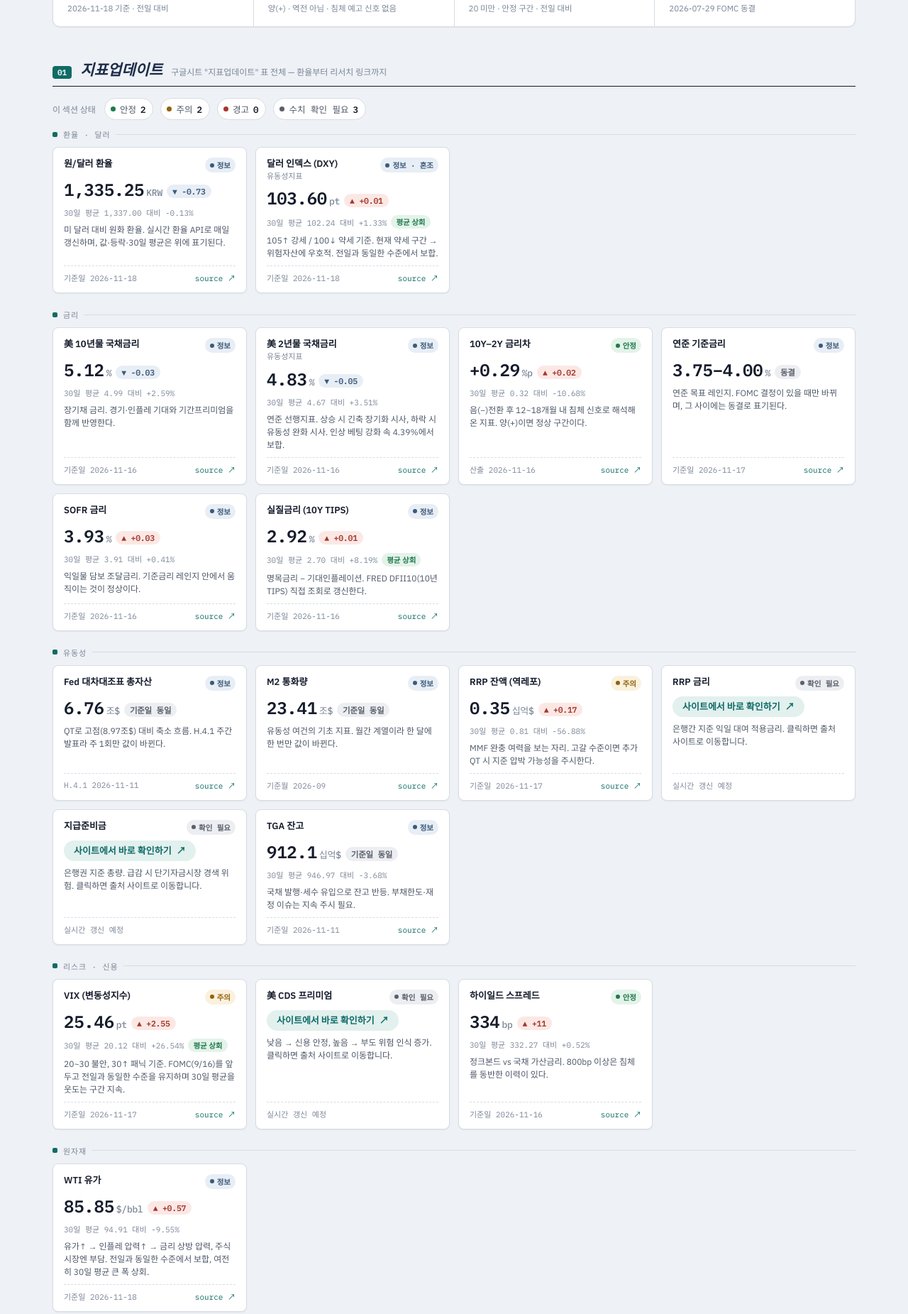
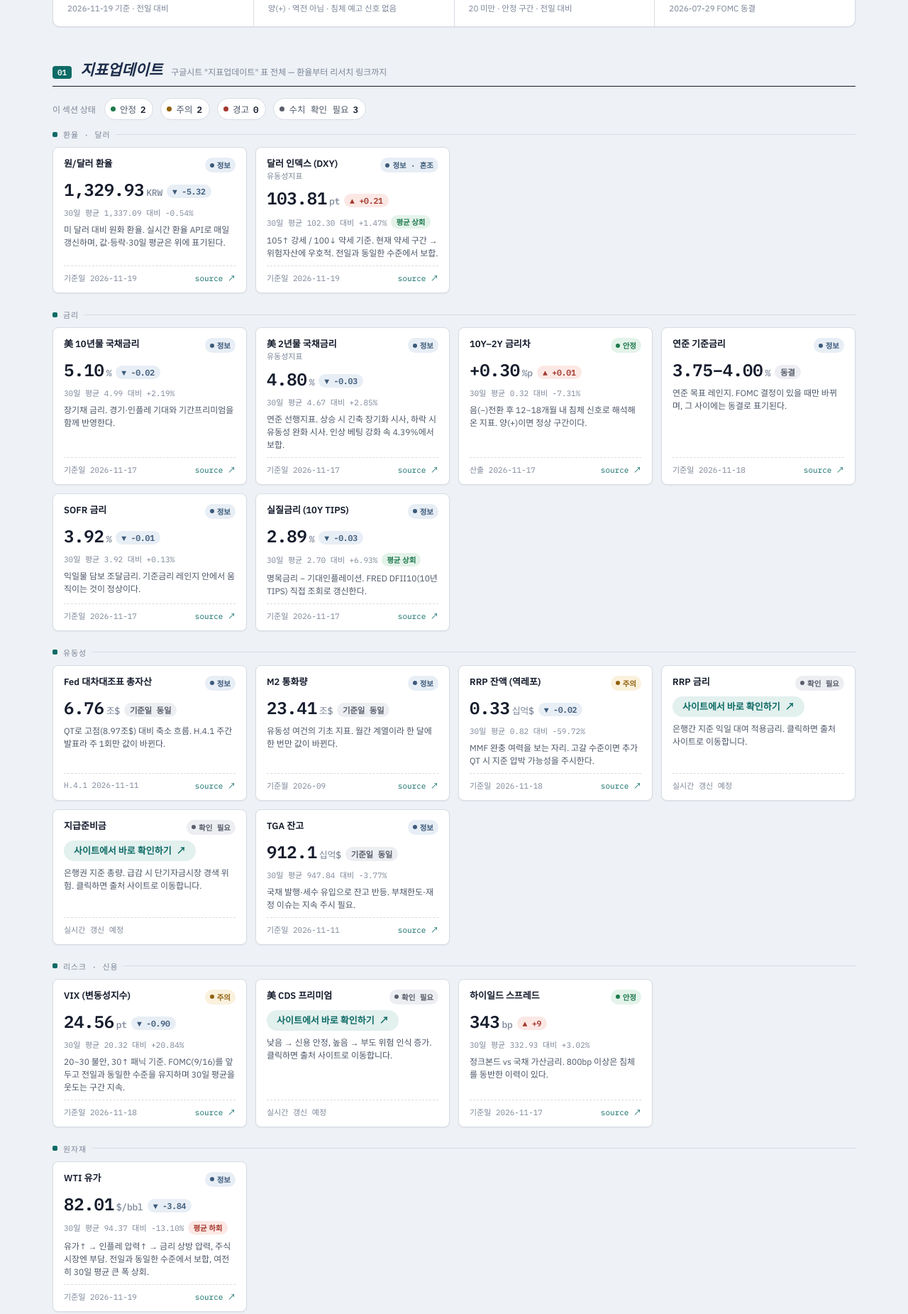
Before and after one commit to Joosung-1019/macro-dashboard, a plain HTML site: page index.html in a window 1280 px wide. Shown: the part 344-2195 px from the top of the page at 71% size. Drawn offline with Linux system fonts and the light colour scheme.

Commit message:
자동 갱신(GitHub Actions): 2026-11-19 09:03 [부분갱신]

```diff
--- a/index.html
+++ b/index.html
@@ -638,17 +638,17 @@
   <div class="hero-grid">
     <div class="hero-tile">
       <span class="label">원/달러 환율</span>
-      <span class="value">1,335.25<span class="unit">KRW</span><span class="delta-chip down">▼ -0.73</span></span>
-      <span class="sub">2026-11-18 기준 · 전일 대비</span>
+      <span class="value">1,329.93<span class="unit">KRW</span><span class="delta-chip down">▼ -5.32</span></span>
+      <span class="sub">2026-11-19 기준 · 전일 대비</span>
     </div>
     <div class="hero-tile">
       <span class="label">美 10Y–2Y 금리차</span>
-      <span class="value">+0.29<span class="unit">%p</span><span class="delta-chip up">▲ +0.02</span></span>
+      <span class="value">+0.30<span class="unit">%p</span><span class="delta-chip up">▲ +0.01</span></span>
       <span class="sub">양(+) · 역전 아님 · 침체 예고 신호 없음</span>
     </div>
     <div class="hero-tile">
       <span class="label">VIX 공포지수</span>
-      <span class="value">25.46<span class="unit">pt</span><span class="delta-chip up">▲ +2.55</span></span>
+      <span class="value">24.56<span class="unit">pt</span><span class="delta-chip down">▼ -0.90</span></span>
       <span class="sub">20 미만 · 안정 구간 · 전일 대비</span>
     </div>
     <div class="hero-tile">
@@ -681,20 +681,20 @@
           <span class="tile-label">원/달러 환율</span>
           <span class="pill info">정보</span>
         </div>
-        <span class="value">1,335.25<span class="unit">KRW</span><span class="delta-chip down">▼ -0.73</span></span>
-        <span class="trend-line">30일 평균 1,337.00 대비 -0.13%</span>
+        <span class="value">1,329.93<span class="unit">KRW</span><span class="delta-chip down">▼ -5.32</span></span>
+        <span class="trend-line">30일 평균 1,337.09 대비 -0.54%</span>
         <span class="note">미 달러 대비 원화 환율. 실시간 환율 API로 매일 갱신하며, 값·등락·30일 평균은 위에 표기된다.</span>
-        <span class="meta"><span>기준일 2026-11-18</span><a href="https://search.naver.com/search.naver?where=nexearch&query=환율" target="_blank" rel="noopener">source ↗</a></span>
+        <span class="meta"><span>기준일 2026-11-19</span><a href="https://search.naver.com/search.naver?where=nexearch&query=환율" target="_blank" rel="noopener">source ↗</a></span>
       </div>
       <div class="tile">
         <div class="tile-top">
           <span class="tile-label">달러 인덱스 (DXY)<span class="code">유동성지표</span></span>
           <span class="pill info">정보 · 혼조</span>
         </div>
-        <span class="value">103.60<span class="unit">pt</span><span class="delta-chip up">▲ +0.01</span></span>
-        <span class="trend-line">30일 평균 102.24 대비 +1.33%<span class="trend-flag up">평균 상회</span></span>
+        <span class="value">103.81<span class="unit">pt</span><span class="delta-chip up">▲ +0.21</span></span>
+        <span class="trend-line">30일 평균 102.30 대비 +1.47%<span class="trend-flag up">평균 상회</span></span>
         <span class="note">105↑ 강세 / 100↓ 약세 기준. 현재 약세 구간 → 위험자산에 우호적. 전일과 동일한 수준에서 보합.</span>
-        <span class="meta"><span>기준일 2026-11-18</span><a href="https://kr.investing.com/indices/usdollar" target="_blank" rel="noopener">source ↗</a></span>
+        <span class="meta"><span>기준일 2026-11-19</span><a href="https://kr.investing.com/indices/usdollar" target="_blank" rel="noopener">source ↗</a></span>
       </div>
     </div>
 
@@ -702,44 +702,44 @@
     <div class="tile-grid">
       <div class="tile">
         <div class="tile-top"><span class="tile-label">美 10년물 국채금리</span><span class="pill info">정보</span></div>
-        <span class="value">5.12<span class="unit">%</span><span class="delta-chip down">▼ -0.03</span></span>
-        <span class="trend-line">30일 평균 4.99 대비 +2.59%</span>
+        <span class="value">5.10<span class="unit">%</span><span class="delta-chip down">▼ -0.02</span></span>
+        <span class="trend-line">30일 평균 4.99 대비 +2.19%</span>
         <span class="note">장기채 금리. 경기·인플레 기대와 기간프리미엄을 함께 반영한다.</span>
-        <span class="meta"><span>기준일 2026-11-16</span><a href="https://kr.investing.com/rates-bonds/u.s.-10-year-bond-yield" target="_blank" rel="noopener">source ↗</a></span>
+        <span class="meta"><span>기준일 2026-11-17</span><a href="https://kr.investing.com/rates-bonds/u.s.-10-year-bond-yield" target="_blank" rel="noopener">source ↗</a></span>
       </div>
       <div class="tile">
         <div class="tile-top"><span class="tile-label">美 2년물 국채금리<span class="code">유동성지표</span></span><span class="pill info">정보</span></div>
-        <span class="value">4.83<span class="unit">%</span><span class="delta-chip down">▼ -0.05</span></span>
-        <span class="trend-line">30일 평균 4.67 대비 +3.51%</span>
+        <span class="value">4.80<span class="unit">%</span><span class="delta-chip down">▼ -0.03</span></span>
+        <span class="trend-line">30일 평균 4.67 대비 +2.85%</span>
         <span class="note">연준 선행지표. 상승 시 긴축 장기화 시사, 하락 시 유동성 완화 시사. 인상 베팅 강화 속 4.39%에서 보합.</span>
-        <span class="meta"><span>기준일 2026-11-16</span><a href="https://fred.stlouisfed.org/series/DGS2" target="_blank" rel="noopener">source ↗</a></span>
+        <span class="meta"><span>기준일 2026-11-17</span><a href="https://fred.stlouisfed.org/series/DGS2" target="_blank" rel="noopener">source ↗</a></span>
       </div>
       <div class="tile">
         <div class="tile-top"><span class="tile-label">10Y–2Y 금리차</span><span class="pill good">안정</span></div>
-        <span class="value">+0.29<span class="unit">%p</span><span class="delta-chip up">▲ +0.02</span></span>
-        <span class="trend-line">30일 평균 0.32 대비 -10.68%</span>
+        <span class="value">+0.30<span class="unit">%p</span><span class="delta-chip up">▲ +0.01</span></span>
+        <span class="trend-line">30일 평균 0.32 대비 -7.31%</span>
         <span class="note">음(−)전환 후 12~18개월 내 침체 신호로 해석해 온 지표. 양(+)이면 정상 구간이다.</span>
-        <span class="meta"><span>산출 2026-11-16</span><a href="https://indexergo.com/series/?detailId=13402&frq=D" target="_blank" rel="noopener">source ↗</a></span>
+        <span class="meta"><span>산출 2026-11-17</span><a href="https://indexergo.com/series/?detailId=13402&frq=D" target="_blank" rel="noopener">source ↗</a></span>
       </div>
       <div class="tile">
         <div class="tile-top"><span class="tile-label">연준 기준금리</span><span class="pill info">정보</span></div>
         <span class="value">3.75–4.00<span class="unit">%</span><span class="delta-chip flat">동결</span></span>
         <span class="note">연준 목표 레인지. FOMC 결정이 있을 때만 바뀌며, 그 사이에는 동결로 표기된다.</span>
-        <span class="meta"><span>기준일 2026-11-17</span><a href="https://indexergo.com/series/?detailId=14601&frq=D" target="_blank" rel="noopener">source ↗</a></span>
+        <span class="meta"><span>기준일 2026-11-18</span><a href="https://indexergo.com/series/?detailId=14601&frq=D" target="_blank" rel="noopener">source ↗</a></span>
       </div>
       <div class="tile">
         <div class="tile-top"><span class="tile-label">SOFR 금리</span><span class="pill info">정보</span></div>
-        <span class="value">3.93<span class="unit">%</span><span class="delta-chip up">▲ +0.03</span></span>
-        <span class="trend-line">30일 평균 3.91 대비 +0.41%</span>
+        <span class="value">3.92<span class="unit">%</span><span class="delta-chip down">▼ -0.01</span></span>
+        <span class="trend-line">30일 평균 3.92 대비 +0.13%</span>
         <span class="note">익일물 담보 조달금리. 기준금리 레인지 안에서 움직이는 것이 정상이다.</span>
-        <span class="meta"><span>기준일 2026-11-16</span><a href="https://www.sofrrate.com/" target="_blank" rel="noopener">source ↗</a></span>
+        <span class="meta"><span>기준일 2026-11-17</span><a href="https://www.sofrrate.com/" target="_blank" rel="noopener">source ↗</a></span>
       </div>
       <div class="tile">
         <div class="tile-top"><span class="tile-label">실질금리 (10Y TIPS)</span><span class="pill info">정보</span></div>
-        <span class="value">2.92<span class="unit">%</span><span class="delta-chip up">▲ +0.01</span></span>
-        <span class="trend-line">30일 평균 2.70 대비 +8.19%<span class="trend-flag up">평균 상회</span></span>
+        <span class="value">2.89<span class="unit">%</span><span class="delta-chip down">▼ -0.03</span></span>
+        <span class="trend-line">30일 평균 2.70 대비 +6.93%<span class="trend-flag up">평균 상회</span></span>
         <span class="note">명목금리 − 기대인플레이션. FRED DFII10(10년 TIPS) 직접 조회로 갱신한다.</span>
-        <span class="meta"><span>기준일 2026-11-16</span><a href="https://fred.stlouisfed.org/series/DFII10" target="_blank" rel="noopener">source ↗</a></span>
+        <span class="meta"><span>기준일 2026-11-17</span><a href="https://fred.stlouisfed.org/series/DFII10" target="_blank" rel="noopener">source ↗</a></span>
       </div>
     </div>
 
@@ -759,10 +759,10 @@
       </div>
       <div class="tile">
         <div class="tile-top"><span class="tile-label">RRP 잔액 (역레포)</span><span class="pill warn">주의</span></div>
-        <span class="value">0.35<span class="unit">십억$</span><span class="delta-chip up">▲ +0.17</span></span>
-        <span class="trend-line">30일 평균 0.81 대비 -56.88%</span>
+        <span class="value">0.33<span class="unit">십억$</span><span class="delta-chip down">▼ -0.02</span></span>
+        <span class="trend-line">30일 평균 0.82 대비 -59.72%</span>
         <span class="note">MMF 완충 여력을 보는 자리. 고갈 수준이면 추가 QT 시 지준 압박 가능성을 주시한다.</span>
-        <span class="meta"><span>기준일 2026-11-17</span><a href="https://www.newyorkfed.org/markets/desk-operations/reverse-repo" target="_blank" rel="noopener">source ↗</a></span>
+        <span class="meta"><span>기준일 2026-11-18</span><a href="https://www.newyorkfed.org/markets/desk-operations/reverse-repo" target="_blank" rel="noopener">source ↗</a></span>
       </div>
       <div class="tile">
         <div class="tile-top"><span class="tile-label">RRP 금리</span><span class="pill todo">확인 필요</span></div>
@@ -779,7 +779,7 @@
       <div class="tile">
         <div class="tile-top"><span class="tile-label">TGA 잔고</span><span class="pill info">정보</span></div>
         <span class="value">912.1<span class="unit">십억$</span><span class="delta-chip flat">기준일 동일</span></span>
-        <span class="trend-line">30일 평균 946.97 대비 -3.68%</span>
+        <span class="trend-line">30일 평균 947.84 대비 -3.77%</span>
         <span class="note">국채 발행·세수 유입으로 잔고 반등. 부채한도·재정 이슈는 지속 주시 필요.</span>
         <span class="meta"><span>기준일 2026-11-11</span><a href="https://fred.stlouisfed.org/series/WDTGAL" target="_blank" rel="noopener">source ↗</a></span>
       </div>
@@ -789,10 +789,10 @@
     <div class="tile-grid">
       <div class="tile">
         <div class="tile-top"><span class="tile-label">VIX (변동성지수)</span><span class="pill warn">주의</span></div>
-        <span class="value">25.46<span class="unit">pt</span><span class="delta-chip up">▲ +2.55</span></span>
-        <span class="trend-line">30일 평균 20.12 대비 +26.54%<span class="trend-flag up">평균 상회</span></span>
+        <span class="value">24.56<span class="unit">pt</span><span class="delta-chip down">▼ -0.90</span></span>
+        <span class="trend-line">30일 평균 20.32 대비 +20.84%</span>
         <span class="note">20~30 불안, 30↑ 패닉 기준. FOMC(9/16)를 앞두고 전일과 동일한 수준을 유지하며 30일 평균을 웃도는 구간 지속.</span>
-        <span class="meta"><span>기준일 2026-11-17</span><a href="https://www.investing.com/indices/volatility-s-p-500" target="_blank" rel="noopener">source ↗</a></span>
+        <span class="meta"><span>기준일 2026-11-18</span><a href="https://www.investing.com/indices/volatility-s-p-500" target="_blank" rel="noopener">source ↗</a></span>
       </div>
       <div class="tile">
         <div class="tile-top"><span class="tile-label">美 CDS 프리미엄</span><span class="pill todo">확인 필요</span></div>
@@ -802,10 +802,10 @@
       </div>
       <div class="tile">
         <div class="tile-top"><span class="tile-label">하이일드 스프레드</span><span class="pill good">안정</span></div>
-        <span class="value">334<span class="unit">bp</span><span class="delta-chip up">▲ +11</span></span>
-        <span class="trend-line">30일 평균 332.27 대비 +0.52%</span>
+        <span class="value">343<span class="unit">bp</span><span class="delta-chip up">▲ +9</span></span>
+        <span class="trend-line">30일 평균 332.93 대비 +3.02%</span>
         <span class="note">정크본드 vs 국채 가산금리. 800bp 이상은 침체를 동반한 이력이 있다.</span>
-        <span class="meta"><span>기준일 2026-11-16</span><a href="https://fred.stlouisfed.org/series/BAMLH0A0HYM2EY" target="_blank" rel="noopener">source ↗</a></span>
+        <span class="meta"><span>기준일 2026-11-17</span><a href="https://fred.stlouisfed.org/series/BAMLH0A0HYM2EY" target="_blank" rel="noopener">source ↗</a></span>
       </div>
     </div>
 
@@ -813,10 +813,10 @@
     <div class="tile-grid">
       <div class="tile">
         <div class="tile-top"><span class="tile-label">WTI 유가</span><span class="pill info">정보</span></div>
-        <span class="value">85.85<span class="unit">$/bbl</span><span class="delta-chip up">▲ +0.57</span></span>
-        <span class="trend-line">30일 평균 94.91 대비 -9.55%</span>
+        <span class="value">82.01<span class="unit">$/bbl</span><span class="delta-chip down">▼ -3.84</span></span>
+        <span class="trend-line">30일 평균 94.37 대비 -13.10%<span class="trend-flag down">평균 하회</span></span>
         <span class="note">유가↑ → 인플레 압력↑ → 금리 상방 압력, 주식시장엔 부담. 전일과 동일한 수준에서 보합, 여전히 30일 평균 큰 폭 상회.</span>
-        <span class="meta"><span>기준일 2026-11-18</span><a href="https://oilprice.com/futures/wti/" target="_blank" rel="noopener">source ↗</a></span>
+        <span class="meta"><span>기준일 2026-11-19</span><a href="https://oilprice.com/futures/wti/" target="_blank" rel="noopener">source ↗</a></span>
       </div>
     </div>
 
@@ -859,14 +859,14 @@
           <span class="check-label">10년물 국채금리</span>
           <span class="check-crit">기준: 금리역전 여부 — 정상은 10Y &gt; 2Y</span>
         </div>
-        <div class="check-right"><span class="check-value">5.12%</span><span class="delta-chip down">▼ -0.03</span><span class="pill good">정상</span></div>
+        <div class="check-right"><span class="check-value">5.10%</span><span class="delta-chip down">▼ -0.02</span><span class="pill good">정상</span></div>
       </div>
       <div class="check-row good">
         <div class="check-left">
           <span class="check-label">美10Y–美2Y 금리차</span>
           <span class="check-crit">기준: 음수 전환 후 12~18개월 내 침체 사전 신호</span>
         </div>
-        <div class="check-right"><span class="check-value">+0.29%p</span><span class="delta-chip up">▲ +0.02</span><span class="pill good">안정</span></div>
+        <div class="check-right"><span class="check-value">+0.30%p</span><span class="delta-chip up">▲ +0.01</span><span class="pill good">안정</span></div>
       </div>
       <div class="check-row good">
         <div class="check-left">
@@ -880,7 +880,7 @@
           <span class="check-label">실질금리 (10Y TIPS)</span>
           <span class="check-crit">기준: 명목금리 − 인플레이션</span>
         </div>
-        <div class="check-right"><span class="check-value">2.92%</span><span class="delta-chip up">▲ +0.01</span><span class="pill info">정보</span></div>
+        <div class="check-right"><span class="check-value">2.89%</span><span class="delta-chip down">▼ -0.03</span><span class="pill info">정보</span></div>
       </div>
     </div>
   </section>
```
Also changed, not shown: data-log.json.
